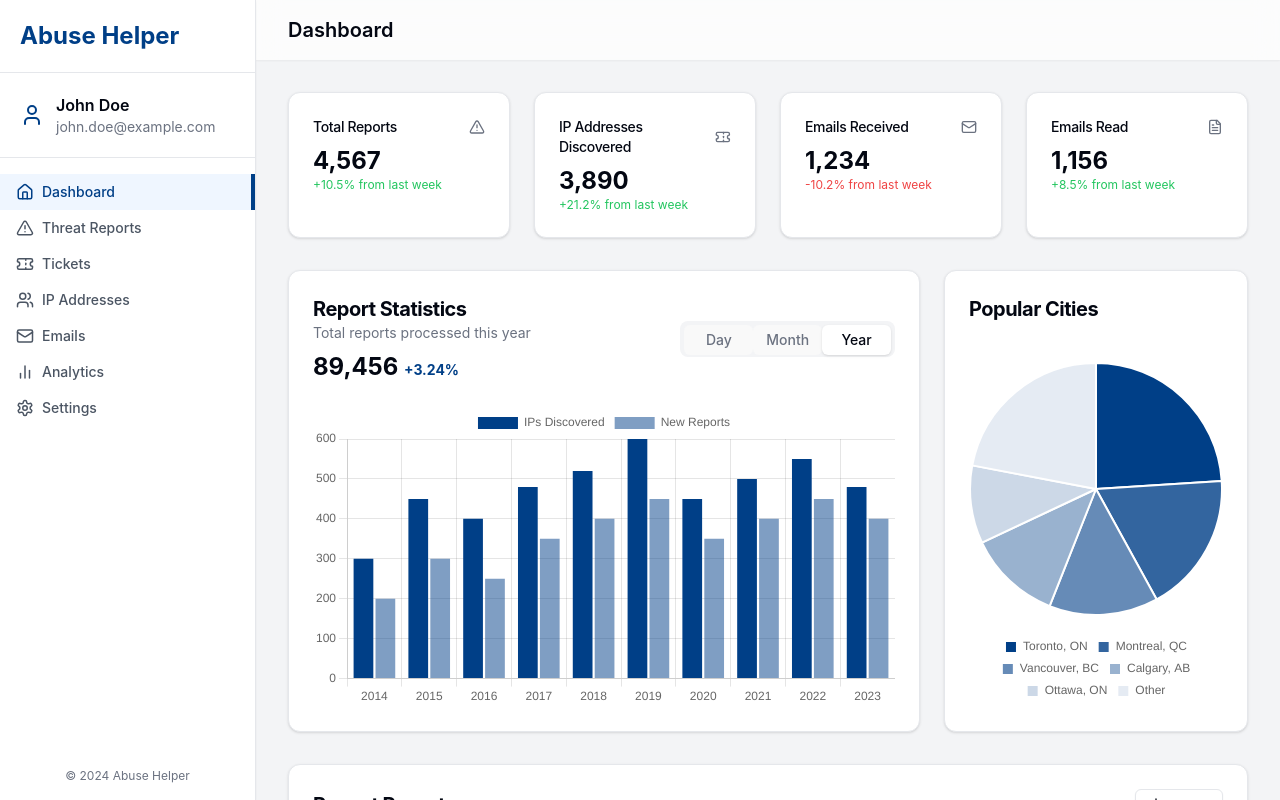
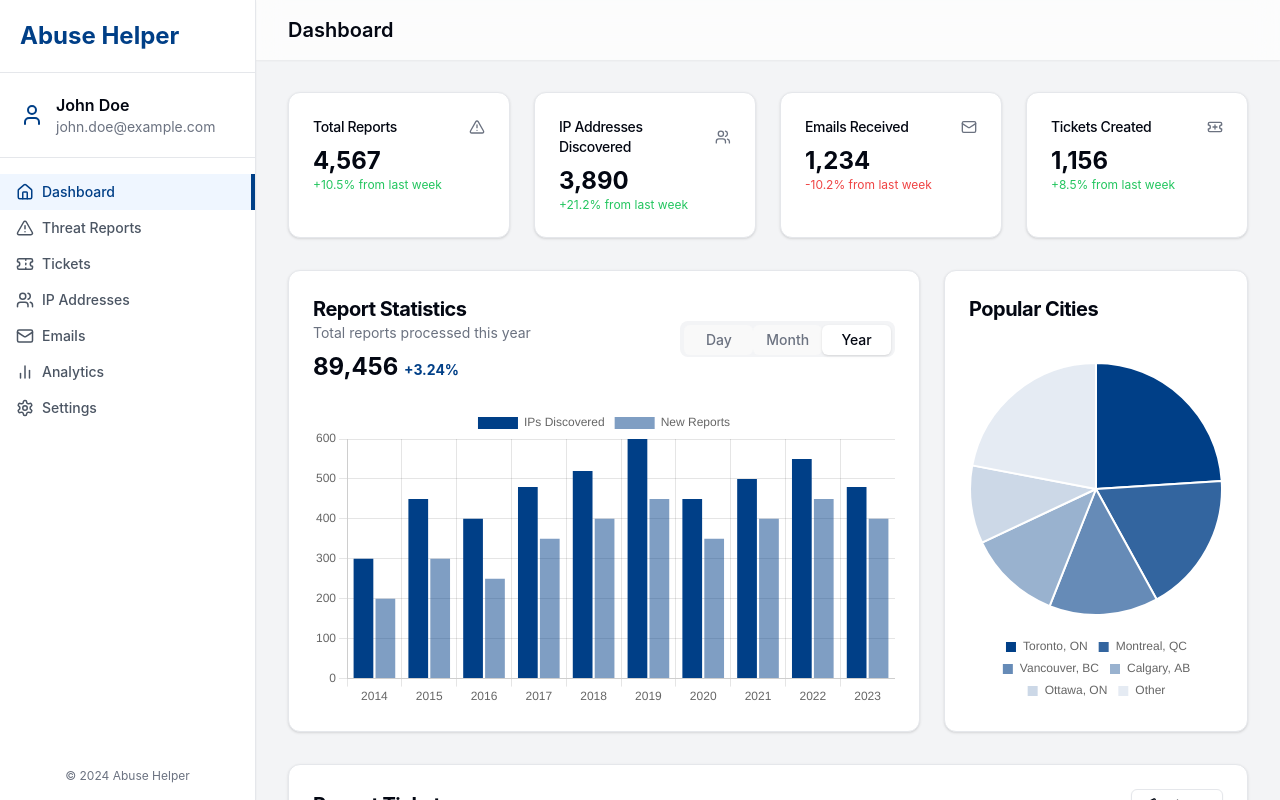
Before and after one commit to habibayoub/Abuse-Helper, a React (Vite) app in the folder frontend/: page / in a window 1280 px wide. Built offline with nearby package versions, Linux system fonts and the light colour scheme.

Commit message:
change menu items

```diff
--- a/frontend/src/components/page/dashboard.tsx
+++ b/frontend/src/components/page/dashboard.tsx
@@ -13,6 +13,8 @@ import {
     Menu,
     Settings,
     Ticket,
+    TicketPlus,
+    TicketsIcon,
     User,
     Users,
     X
@@ -185,7 +187,7 @@ export default function Dashboard() {
                             <Card>
                                 <CardHeader className="flex flex-row items-center justify-between space-y-0 pb-2">
                                     <CardTitle className="text-sm font-medium">IP Addresses Discovered</CardTitle>
-                                    <Ticket className="h-4 w-4 text-muted-foreground" />
+                                    <Users className="h-4 w-4 text-muted-foreground" />
                                 </CardHeader>
                                 <CardContent>
                                     <div className="text-2xl font-bold">3,890</div>
@@ -204,8 +206,8 @@ export default function Dashboard() {
                             </Card>
                             <Card>
                                 <CardHeader className="flex flex-row items-center justify-between space-y-0 pb-2">
-                                    <CardTitle className="text-sm font-medium">Emails Read</CardTitle>
-                                    <FileText className="h-4 w-4 text-muted-foreground" />
+                                    <CardTitle className="text-sm font-medium">Tickets Created</CardTitle>
+                                    <TicketPlus className="h-4 w-4 text-muted-foreground" />
                                 </CardHeader>
                                 <CardContent>
                                     <div className="text-2xl font-bold">1,156</div>
@@ -275,9 +277,9 @@ export default function Dashboard() {
                         <Card>
                             <CardHeader>
                                 <div className="flex justify-between items-center">
-                                    <CardTitle className="text-xl font-bold">Recent Reports</CardTitle>
+                                    <CardTitle className="text-xl font-bold">Recent Tickets</CardTitle>
                                     <Button variant="outline" size="sm">
-                                        <Download className="mr-2 h-4 w-4" /> Report
+                                        <TicketsIcon className="mr-2 h-4 w-4" /> Tickets
                                     </Button>
                                 </div>
                             </CardHeader>
@@ -286,7 +288,7 @@ export default function Dashboard() {
                                     <table className="w-full">
                                         <thead>
                                             <tr className="text-xs font-semibold tracking-wide text-left text-gray-500 uppercase border-b bg-gray-50">
-                                                <th className="px-4 py-3">Report ID</th>
+                                                <th className="px-4 py-3">Ticket ID</th>
                                                 <th className="px-4 py-3">IP Address</th>
                                                 <th className="px-4 py-3">Type</th>
                                                 <th className="px-4 py-3">Date</th>
```
